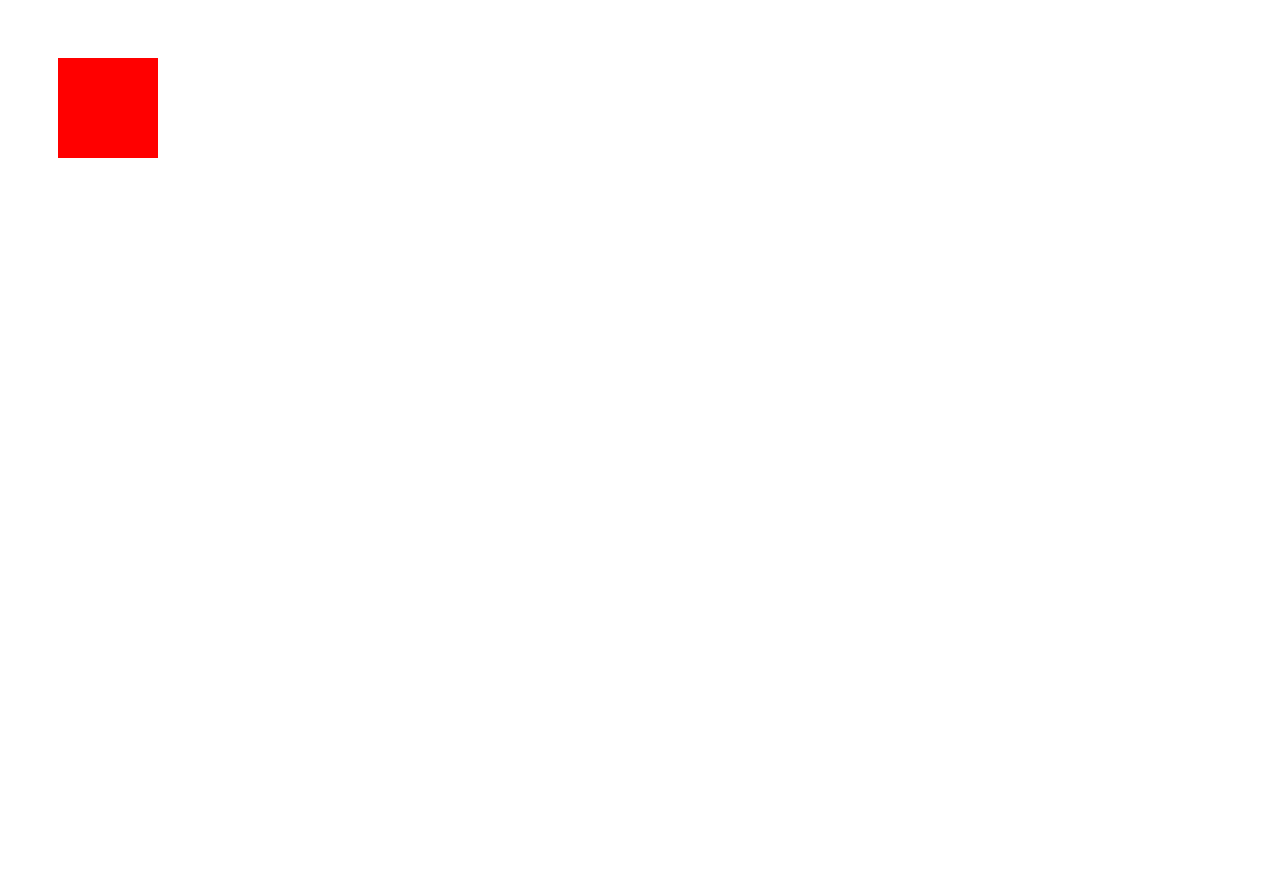
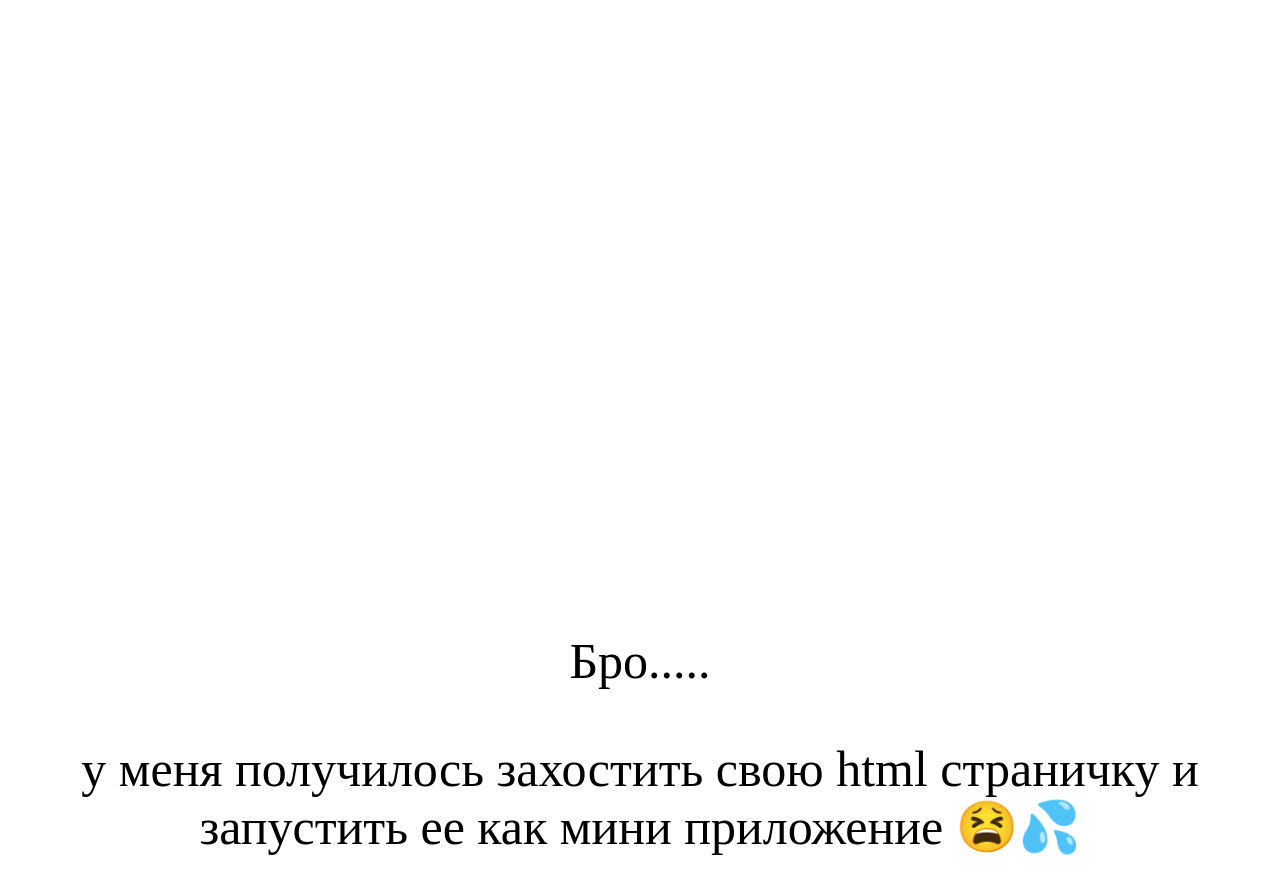
Before and after one commit to L-NAX/html_test, a plain HTML site: page index.html in a window 1280 px wide. Before the commit the page ends 800 px from the top, so only its background shows below. Drawn offline with Linux system fonts and the light colour scheme.

Commit message:
Update index.html

```diff
--- a/index.html
+++ b/index.html
@@ -4,15 +4,20 @@
     <meta charset="UTF-8">
     <title> квадраты </title>
     <style>
-        .square{
+        /* .square{
         position: fixed;
 
         width: 100px;
         height:100px;
         background:red;
         margin: 50px;
+        } */
+
+        .centered-text{
+            text-align: center;
+            font-size: 50px;
+            margin-top: 50%;
         }
-
 
 
     </style>
@@ -23,6 +28,12 @@
 <body>
 
 <div class="square"> </div>
+
+
+<div class="centered-text">
+<p> Бро.....</p>
+<p>у меня получилось захостить свою html страничку и запустить ее как мини приложение 😫💦</p>
+</div>
 
 
 
```
